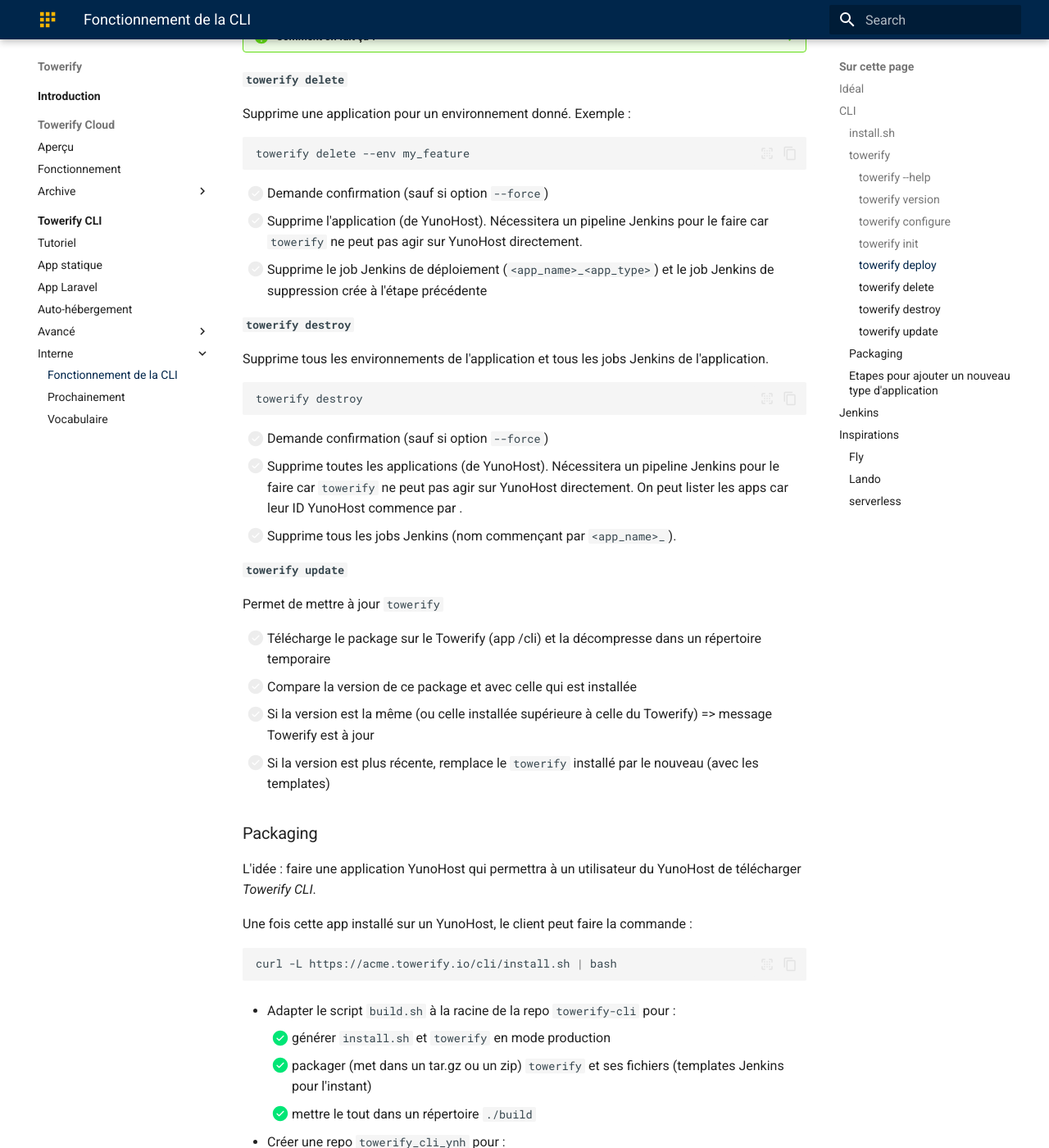
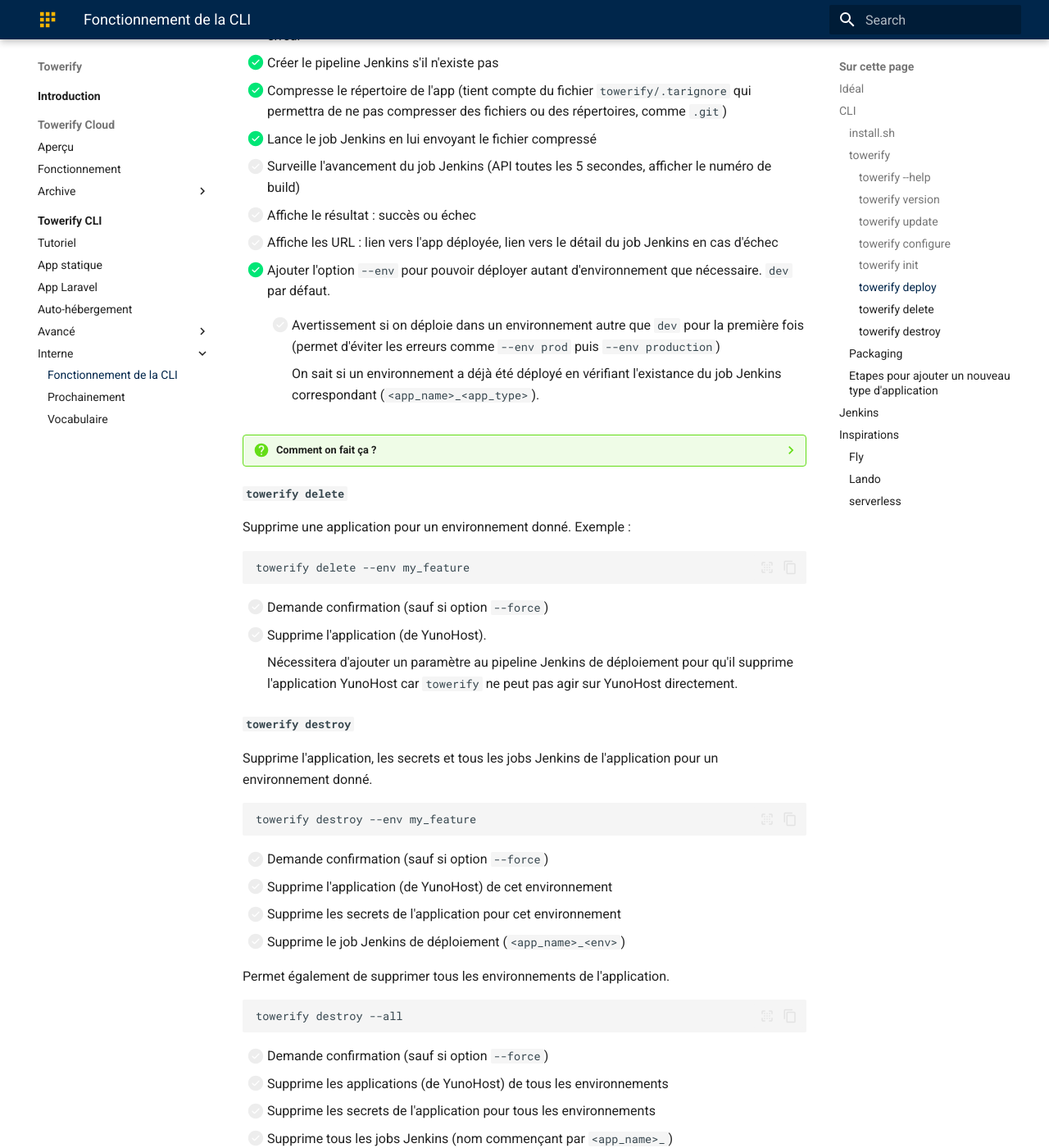
Before and after one commit to computablefacts/towerify-docs, an MkDocs documentation site: the page built from docs/cli/interne/coder.md, in a window 1280 px wide and 1400 px high, scrolled down 4906 px. Shown: the whole window at 82% size. Built offline with MkDocs 1.6.1 and Material for MkDocs 9.7.7, drawn with Linux system fonts in a browser that asks for light colours; emoji names are drawn with the system emoji font; some of the changed text lies outside the part shown.

Commit message:
Update CLI needed behaviors

````diff
--- a/docs/cli/interne/coder.md
+++ b/docs/cli/interne/coder.md
@@ -2,56 +2,64 @@
 
 ## Idéal
 
-Nous avons écrit cette documentation en ayant en tête un démarrage idéal pour nos clients.
+Nous avons écrit cette documentation en ayant en tête un démarrage idéal pour nos
+clients.
 
 C'est-à-dire un démarrage :
 
 - qui leur permet d'être opérationnel le plus rapidement possible
-- sans avoir besoin de connaître les composants utilisés par Towerify (Docker, Jenkins, etc)
+- sans avoir besoin de connaître les composants utilisés par Towerify (Docker,
+  Jenkins, etc)
 - sans avoir besoin de configurer manuellement ces composants
 
 
 ## CLI
 
-Pour la partie CLI, nous allons utiliser [Bashly](https://bashly.dannyb.co/) qui va gérer pour nous
-les commandes, les options, l'affichage de l'aide, etc.
+Pour la partie CLI, nous allons utiliser [Bashly](https://bashly.dannyb.co/) qui
+va gérer pour nous les commandes, les options, l'affichage de l'aide, etc.
 
 Nous avons besoin de coder 2 scripts :
 
 - `install.sh` qui sera téléchargé par le client grâce à un `curl`
-- `towerify` qui sera l'outil principal permettant de piloter le déploiement des applications
-  grâce à ses commandes (`towerify init`, `towerify deploy`)
+- `towerify` qui sera l'outil principal permettant de piloter le déploiement des
+  applications grâce à ses commandes (`towerify init`, `towerify deploy`, etc)
 
-Les 2 applications se trouvent dans la même repo :
+Les 2 applications se trouvent dans le [même dépôt GitHub public][towerify-cli].
 
-[https://github.com/computablefacts/towerify-cli](https://github.com/computablefacts/towerify-cli)
+[towerify-cli]: https://github.com/computablefacts/towerify-cli
 
 
 ### `install.sh`
+
+Permet d'installer Towerify CLI grâce à la commande :
 
 ``` bash
 curl -sL https://acme.towerify.io/cli/install.sh | bash
 ```
 
+Il est possible de préciser le domaine de son instance Towerify si besoin :
+
 ``` bash
 curl -sL https://acme.towerify.io/cli/install.sh | bash -s -- my-corp.towerify.io
 ```
+
+Voici comment cela fonctionne :
 
 ``` mermaid
 sequenceDiagram
   autonumber
   box Local PC
-    participant User
+    actor User
     participant Install as Install.sh
     participant CLI
   end
 
   box Towerify
-    participant AppCLI as CLI App
+    participant AppCLI as acme.towerify.io
     participant Jenkins
   end
 
-  par curl -L https://acme.towerify.io/cli/install.sh | bash
+  par curl -sL https://acme.towerify.io/cli/install.sh | bash
     User ->> AppCLI: Installe Towerify CLI
     AppCLI ->> Install: Télécharge install.sh
 
@@ -69,11 +77,12 @@
 
 ??? question "Comment on fait ça ?"
 
-    - une application YunoHost qui déploie le /cli/ qui contient `install.sh` et l'application
-      *Towerify CLI* compressée (towerify.tar.gz)
+    - déploiement avec Towerify CLI (:smile:) sur `acme.towerify.com` de
+      `install.sh` et l'application *Towerify CLI* compressée (towerify.tar.gz)
     - le domaine peut être passé à `install.sh`
-    - `install.sh` télécharge le CLI et le stocke dans $HOME/.towerify (ce répertoire contiendra aussi un fichier
-      de config avec l'URL du Towerify et les credentials)
+    - `install.sh` télécharge le CLI et le stocke dans $HOME/.towerify (ce
+      répertoire contiendra aussi un fichier de config avec l'URL du Towerify et
+      les credentials)
     - `install.sh` ajoute `towerify` dans le PATH de l'utilisateur
 
     Voir aussi [le packaging](#packaging).
@@ -82,13 +91,31 @@
 
 #### `towerify --help`
 
-Codé automatiquement par Bashly :-)
+Codé automatiquement par Bashly :thumbup:
+
 
 #### `towerify version`
 
-Codé automatiquement par Bashly :-)
+Codé automatiquement par Bashly :thumbup:
+
+
+#### `towerify update`
+
+Permet de mettre à jour `towerify`
+
+* [ ] Télécharge le package (towerify.tar.gz) depuis acme.towerify.io
+* [ ] Décompresse le package dans un répertoire temporaire
+* [ ] Compare la version de ce package et avec celle qui est installée
+* [ ] Si la version est la même => message Towerify est à jour
+* [ ] Si la version est plus récente, remplace le `towerify` installé par le
+      nouveau (avec les templates)
+
 
 #### `towerify configure`
+
+Permet de changer la configuration de son *Towerify CLI* i.e. modifier l'URL,
+le login et le mot de passe de l'instance Towerify avec lequel *Towerify CLI*
+va interagir.
 
 ``` bash
 towerify configure
@@ -102,12 +129,12 @@
 sequenceDiagram
   autonumber
   box Local PC
-    participant User
+    actor User
     participant CLI
   end
 
   box Towerify
-    participant AppCLI as CLI App
+    participant AppCLI as acme.towerify.io
     participant Jenkins
   end
 
@@ -123,24 +150,23 @@
   end
 ```
 
-Permet de changer la configuration de son *Towerify CLI* i.e. modifier l'URL, le login et le mot
-de passe du serveur Towerify avec lequel *Towerify CLI* va interagir.
-
-* [ ] Avertissement : si l'utilisateur change de serveur, il va perdre sa conf actuelle
+* [ ] Avertissement : si l'utilisateur change d'instance, il va perdre sa conf
+      actuelle
 * [X] Poser les questions : URL Towerfiy, login, pwd
 * [X] Vérifier la connexion au Jenkins
 * [X] Mettre à jour la `config.ini` avec les nouveaux paramètres
 
-Dans un deuxième temps, nous pourrions gérer plusieurs serveurs Towerify avec, comme AWS CLI, une notion de
-profil.
+Dans un deuxième temps, nous pourrions gérer plusieurs instances Towerify avec,
+comme AWS CLI, une notion de profil.
 
 * [ ] Ajouter un paramètre `--profile`
 * [ ] Si le paramètre n'est pas passé, on change les credentials par défaut
-* [ ] Si le paramètre est passé, on crée ou on modifie les credentials de ce profile
+* [ ] Si le paramètre est passé, on crée ou on modifie les credentials de ce profil
 
 Le fichier `config.ini` ressemblerait alors à ça :
 
 ``` ini
+[default]
 jenkins_domain = jenkins.myapps.addapps.io
 towerify_domain = myapps.addapps.io
 towerify_login = cfadmin
@@ -151,10 +177,10 @@
 towerify_domain = apps.ista.computablefacts.com
 towerify_login = pbrisacier
 towerify_password = **********
-
 ```
 
-* [ ] Il faudra ajouter l'option `--profile` aux commandes de `towerify` pour en tenir compte
+* [ ] Il faudra ajouter l'option `--profile` aux commandes de `towerify` pour
+      en tenir compte
 
 
 #### `towerify init`
@@ -173,14 +199,9 @@
 sequenceDiagram
   autonumber
   box Local PC
-    participant User
+    actor User
     participant CLI
     participant App as App directory
-  end
-
-  box Towerify
-    participant AppCLI as CLI App
-    participant Jenkins
   end
 
   par towerify init
@@ -235,8 +259,9 @@
     type: static
     ```
 
-    Pour les cas plus complexes, le fichier de conf pourra référencer un fichier externe stocké dans le
-    répertoire de l'application comme, par exemple, un `Dockerfile` spécifique.
+    Pour les cas plus complexes, le fichier de conf pourra référencer un fichier
+    externe stocké dans le répertoire de l'application comme, par exemple, un
+    `Dockerfile` spécifique.
 
     Avec une conf spécifique :
     ``` yaml
@@ -251,9 +276,6 @@
       - prod
     ```
 
-    !!! tip
-        On peut lire un YAML avec groovy dans Jenkins, voir [ce billet SO](https://stackoverflow.com/a/56675940)
-        ou la [doc (très réduite) de Jenkins](https://www.jenkins.io/doc/pipeline/steps/pipeline-utility-steps/#readyaml-read-yaml-from-files-in-the-workspace-or-text)
 
 #### `towerify deploy`
 
@@ -284,25 +306,33 @@
   end
 ```
 
-* [X] Vérifie qu'il a bien accès au Jenkins (credentials dans le fichier `config.ini`) => Affiche une erreur
+* [X] Vérifie qu'il a bien accès au Jenkins (credentials dans le fichier
+      `config.ini`) => Affiche une erreur
 * [X] Créer le pipeline Jenkins s'il n'existe pas
-* [X] Compresse le répertoire de l'app (tient compte du fichier `towerify/.tarignore` qui permettra de ne pas
-      compresser des fichiers ou des répertoires, comme `.git`)
+* [X] Compresse le répertoire de l'app (tient compte du fichier
+      `towerify/.tarignore` qui permettra de ne pas compresser des fichiers ou
+      des répertoires, comme `.git`)
 * [X] Lance le job Jenkins en lui envoyant le fichier compressé
-* [ ] Surveille l'avancement du job Jenkins (API toutes les 5 secondes, afficher le numéro de build)
+* [ ] Surveille l'avancement du job Jenkins (API toutes les 5 secondes, afficher
+      le numéro de build)
 * [ ] Affiche le résultat : succès ou échec
-* [ ] Affiche les URL : lien vers l'app déployée, lien vers le détail du job Jenkins en cas d'échec
-* [X] Ajouter l'option `--env` pour pouvoir déployer autant d'environnement que nécessaire. `dev` par défaut
-    * [ ] Avertissement si on déploie dans un environnement autre que `dev` pour la première fois (permet
-          d'éviter les erreurs comme `--env prod` puis `--env production`)
-    * [ ] On sait si un environnement a déjà été déployé en vérifiant l'existance du job Jenkins
-          correspondant (`<app_name>_<app_type>`).
+* [ ] Affiche les URL : lien vers l'app déployée, lien vers le détail du job
+      Jenkins en cas d'échec
+* [X] Ajouter l'option `--env` pour pouvoir déployer autant d'environnement que
+      nécessaire. `dev` par défaut.
+    * [ ] Avertissement si on déploie dans un environnement autre que `dev` pour
+          la première fois (permet d'éviter les erreurs comme `--env prod` puis
+          `--env production`)
+
+          On sait si un environnement a déjà été déployé en vérifiant l'existance
+          du job Jenkins correspondant (`<app_name>_<app_type>`).
 
 ??? question "Comment on fait ça ?"
 
-    - durant l'installation, *Towerify CLI* a stocké l'URL de l'instance et le token de Jenkins
+    - durant l'installation, *Towerify CLI* a stocké l'URL de l'instance, le
+      login et le mot de passe de Jenkins
     - on compresse le répertoire
-    - on envoie le zip au Job Jenkins
+    - on envoie le `tar.gz` au Job Jenkins
     - Jenkins déploie en fonction du fichier de conf `towerify/config.yaml`
 
 
@@ -315,33 +345,38 @@
 ```
 
 * [ ] Demande confirmation (sauf si option `--force`)
-* [ ] Supprime l'application (de YunoHost). Nécessitera un pipeline Jenkins pour le faire car `towerify`
-      ne peut pas agir sur YunoHost directement.
-* [ ] Supprime le job Jenkins de déploiement (`<app_name>_<app_type>`) et le job Jenkins de suppression
-      crée à l'étape précédente
+* [ ] Supprime l'application (de YunoHost).
+
+      Nécessitera d'ajouter un paramètre au pipeline Jenkins de déploiement
+      pour qu'il supprime l'application YunoHost car `towerify` ne peut pas
+      agir sur YunoHost directement.
+
 
 #### `towerify destroy`
 
-Supprime tous les environnements de l'application et tous les jobs Jenkins de l'application.
+Supprime l'application, les secrets et tous les jobs Jenkins de l'application
+pour un environnement donné.
 
 ``` bash
-towerify destroy
+towerify destroy --env my_feature
 ```
 
 * [ ] Demande confirmation (sauf si option `--force`)
-* [ ] Supprime toutes les applications (de YunoHost). Nécessitera un pipeline Jenkins pour le faire car `towerify`
-      ne peut pas agir sur YunoHost directement.
-      On peut lister les apps car leur ID YunoHost commence par <app_name>.
-* [ ] Supprime tous les jobs Jenkins (nom commençant par `<app_name>_`).
+* [ ] Supprime l'application (de YunoHost) de cet environnement
+* [ ] Supprime les secrets de l'application pour cet environnement
+* [ ] Supprime le job Jenkins de déploiement (`<app_name>_<env>`)
 
-#### `towerify update`
+Permet également de supprimer tous les environnements de l'application.
 
-Permet de mettre à jour `towerify`
+``` bash
+towerify destroy --all
+```
 
-* [ ] Télécharge le package sur le Towerify (app /cli) et la décompresse dans un répertoire temporaire
-* [ ] Compare la version de ce package et avec celle qui est installée
-* [ ] Si la version est la même (ou celle installée supérieure à celle du Towerify) => message Towerify est à jour
-* [ ] Si la version est plus récente, remplace le `towerify` installé par le nouveau (avec les templates)
+* [ ] Demande confirmation (sauf si option `--force`)
+* [ ] Supprime les applications (de YunoHost) de tous les environnements
+* [ ] Supprime les secrets de l'application pour tous les environnements
+* [ ] Supprime tous les jobs Jenkins (nom commençant par `<app_name>_`)
+
 
 ### Packaging
 
@@ -374,6 +409,7 @@
     Peut-on faire en sorte que cette app installe (et configure) Jenkins et Portainer ? (et d'autres apps au
     fur et à mesure de nos besoins)
 
+
 ### Etapes pour ajouter un nouveau type d'application
 
 * L'ajouter dans la liste des types possibles de `towerify init`
@@ -384,8 +420,9 @@
         * Prendre en charge les options spécifiques à ce type
 * A priori `towerify deploy` n'a pas besoin d'être modifié (il cherche le template
   Jenkins en fonction du type du fichier de config, il crée le pipeline Jenkins avec
-  `<app_name>_<app_type>`)
+  `<app_name>_<env>`)
 * Mettre à jour cette doc pour décrire le nouveau type et ses options
+
 
 ## Jenkins
 
@@ -436,6 +473,7 @@
 - décocher l'option "Check the session ID"
 - Enregistrer les réglages
 
+
 ## Inspirations
 
 ### Fly
````
Also changed, not shown: other parts of docs/cli/interne/coder.md (+21 -18 lines).
